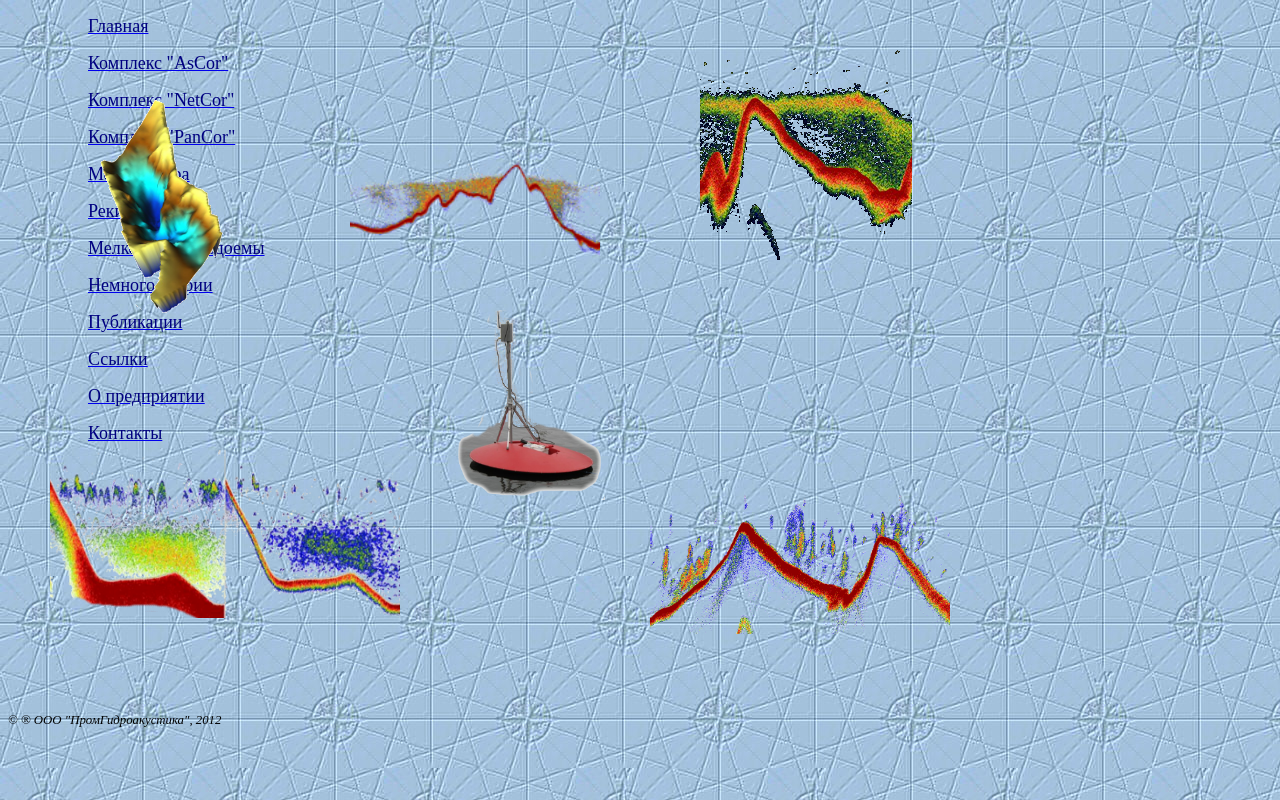
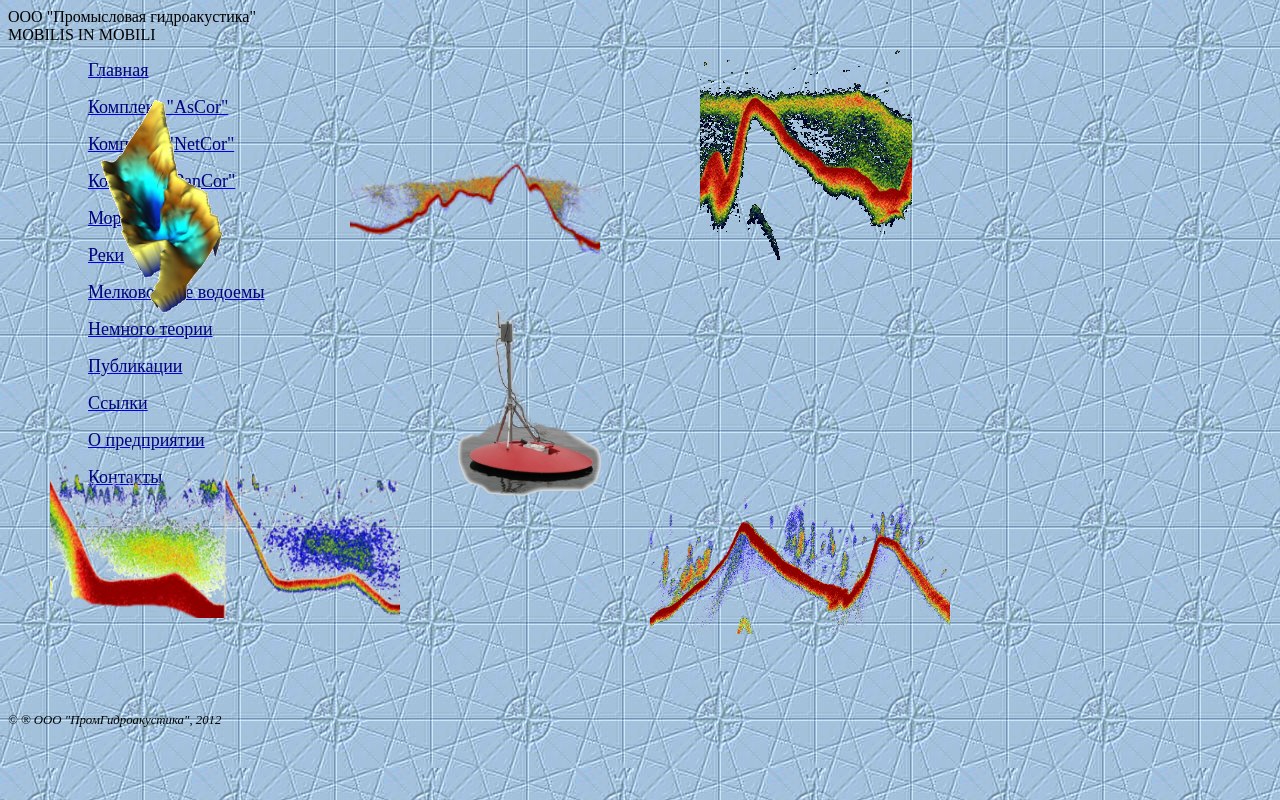
Before and after one commit to DaggLo/prom_hydro_acoustic, a plain HTML site: page index.html in a window 1280 px wide. Drawn offline with Linux system fonts and the light colour scheme.

Commit message:
feat: Add basic grid onto the start page (index.html).

```diff
--- a/index.html
+++ b/index.html
@@ -4,8 +4,8 @@
   <head>
     <meta charset="utf-8">
     <meta http-equiv="X-UA-Compatible" content="IE=edge">
+    <meta name="viewport" content="width=device-width, initial-scale=1">
     <meta name="author" content="">
-    <meta name="viewport" content="width=device-width, initial-scale=1">
     <meta name="keywords" content="промысловая гидроакустика, количественная оценка запасов, гидроакустический комплекс">
     <title>ООО "ПромГидроакустика</title>
     <link rel="shortcut icon" href='img/favicon.ico'>
@@ -14,19 +14,15 @@
   </head>
 
   <body>
+    <div class="container-fluid">
 
-    <header>
-      <div>
-        <div>
-        </div>
-      </div>
-      <div>
-        <div>
-        </div>
-      </div>
+      <header class="row">
+        <div>ООО "Промысловая гидроакустика"</div>
+        <div>MOBILIS IN MOBILI</div>
       </header>
 
-    <menu>
+      <div class="row">
+        <menu class="col-md-3">
           <ul id="menu">
             <li>
               <a href="base.html" target="base">
@@ -103,7 +99,7 @@
           </ul>
         </menu>
 
-    <main>
+        <main class="col-md-9">
           <span style="position:absolute;left:100px;top:100px;">
             <img src="img/ind1.png" title="3D батиметрия русловой ямы Иртыша">
           </span>
@@ -122,8 +118,9 @@
           <span style="position:absolute;left:450px;top:300px;">
             <img SRC="img/ind7.png" title="Станция комплекса 'NetCor'">
           </span>
+        </main>
 
-    </main>
+      </div>
 
       <footer>
         <p style="position:absolute;left:400;top:700px;font-style:italic;font-size:80%;text-align:center">
@@ -131,6 +128,7 @@
         </p>
       </footer>
 
+    </div>
   </body>
 
 </html>
```
Lines whose indentation alone changed are shown as unchanged.
